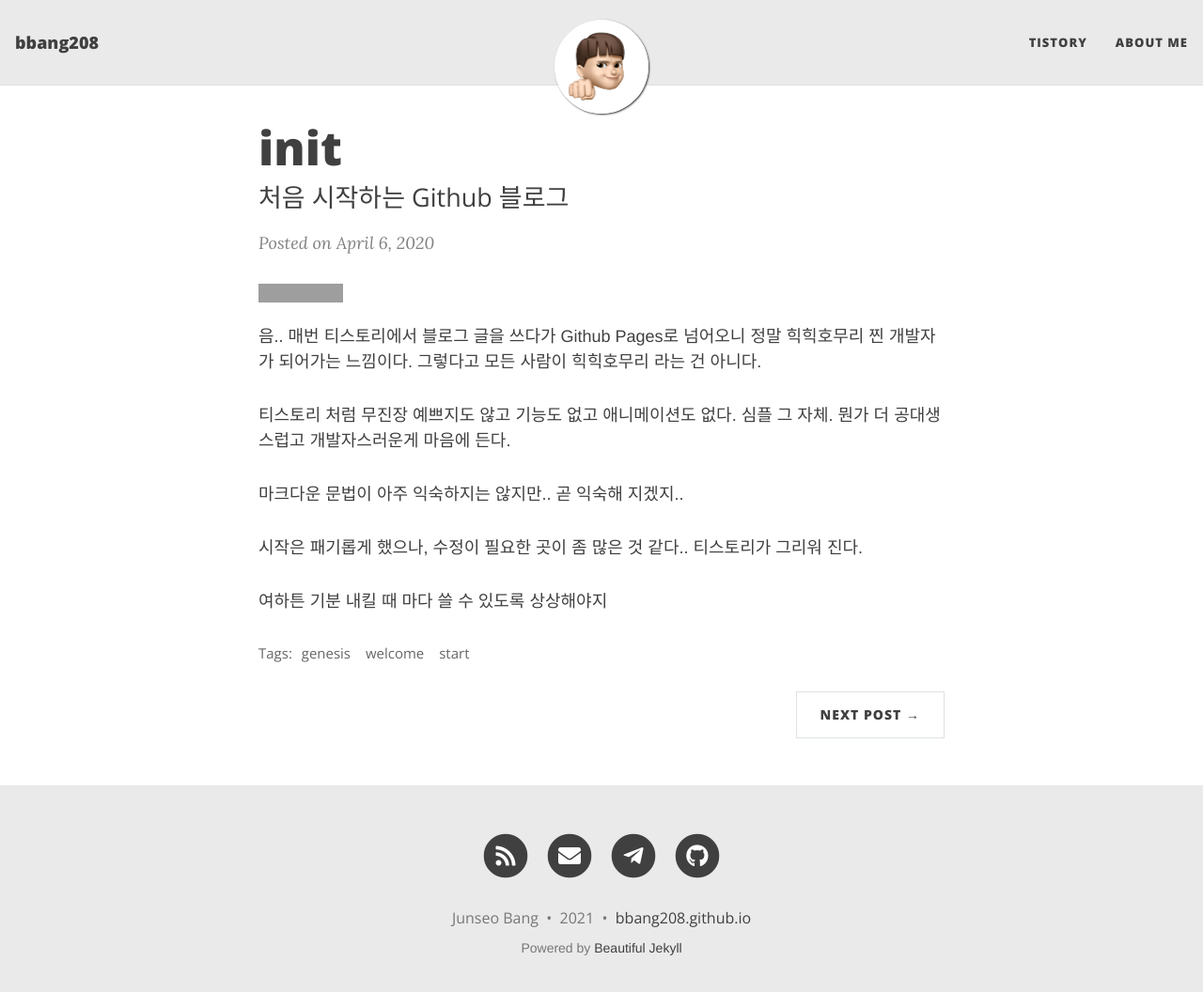
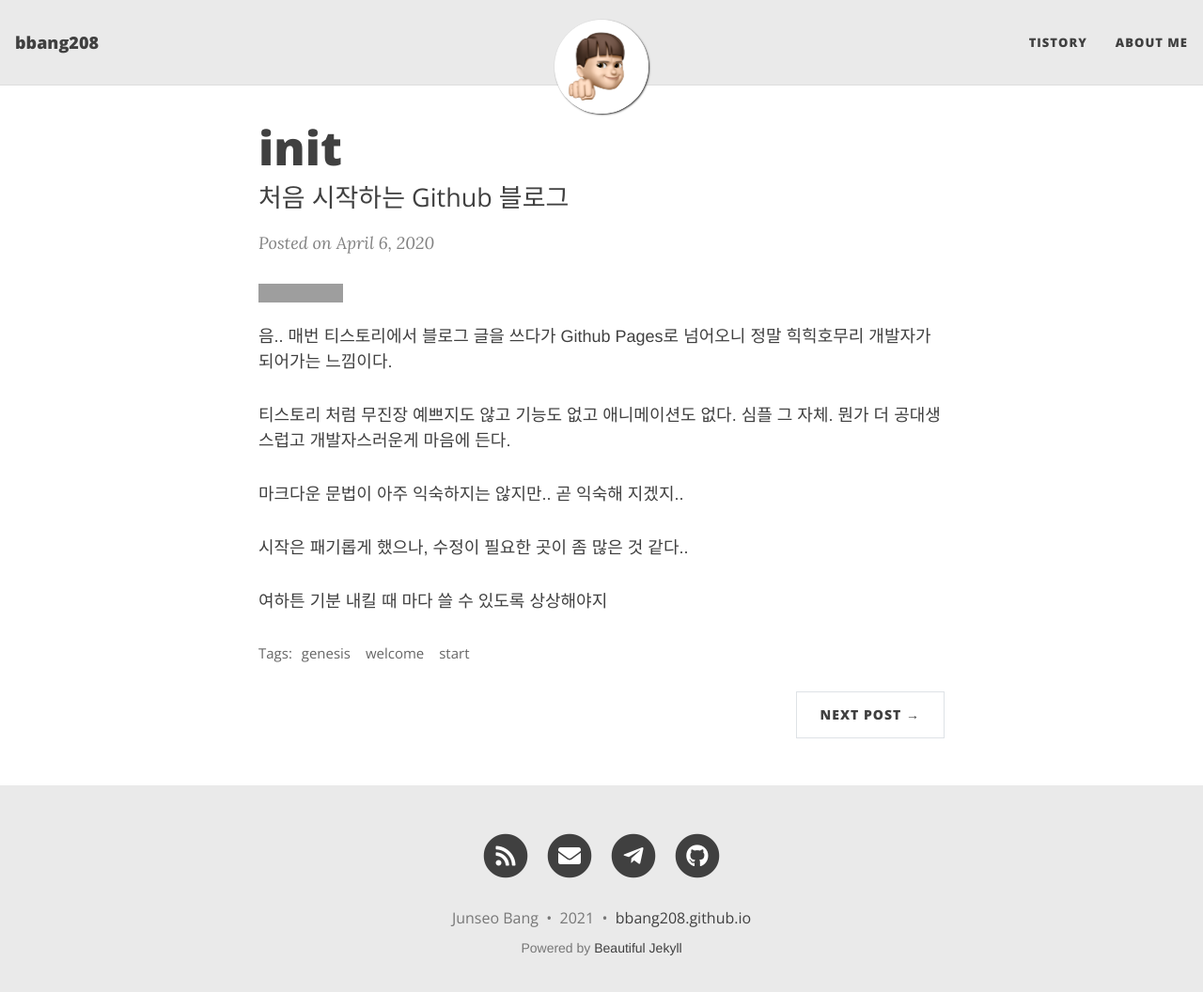
Before and after one commit to bbang208/bbang208.github.io, a Jekyll site: the page built from _posts/2020-04-06-welcome.md, in a window 1280 px wide and 1070 px high. Shown: the top 1056 px of the window at 94% size. Built offline with Jekyll 4.4.1, drawn with Linux system fonts in a browser that asks for light colours; nearby versions of some CDN libraries; grey boxes are pictures that could not be loaded.

```diff
--- a/_posts/2020-04-06-welcome.md
+++ b/_posts/2020-04-06-welcome.md
@@ -8,12 +8,12 @@ tags: [genesis, welcome, start]
 comments: true
 ---
 
-음.. 매번 티스토리에서 블로그 글을 쓰다가 Github Pages로 넘어오니 정말 힉힉호무리 찐 개발자가 되어가는 느낌이다. 그렇다고 모든 사람이 힉힉호무리 라는 건 아니다.
+음.. 매번 티스토리에서 블로그 글을 쓰다가 Github Pages로 넘어오니 정말 힉힉호무리 개발자가 되어가는 느낌이다.
 
 티스토리 처럼 무진장 예쁘지도 않고 기능도 없고 애니메이션도 없다. 심플 그 자체. 뭔가 더 공대생스럽고 개발자스러운게 마음에 든다.
 
 마크다운 문법이 아주 익숙하지는 않지만.. 곧 익숙해 지겠지..
 
-시작은 패기롭게 했으나, 수정이 필요한 곳이 좀 많은 것 같다.. 티스토리가 그리워 진다.
+시작은 패기롭게 했으나, 수정이 필요한 곳이 좀 많은 것 같다..
 
 여하튼 기분 내킬 때 마다 쓸 수 있도록 상상해야지
```
Also changed, not shown: aboutme.md (+1 -1 lines).
